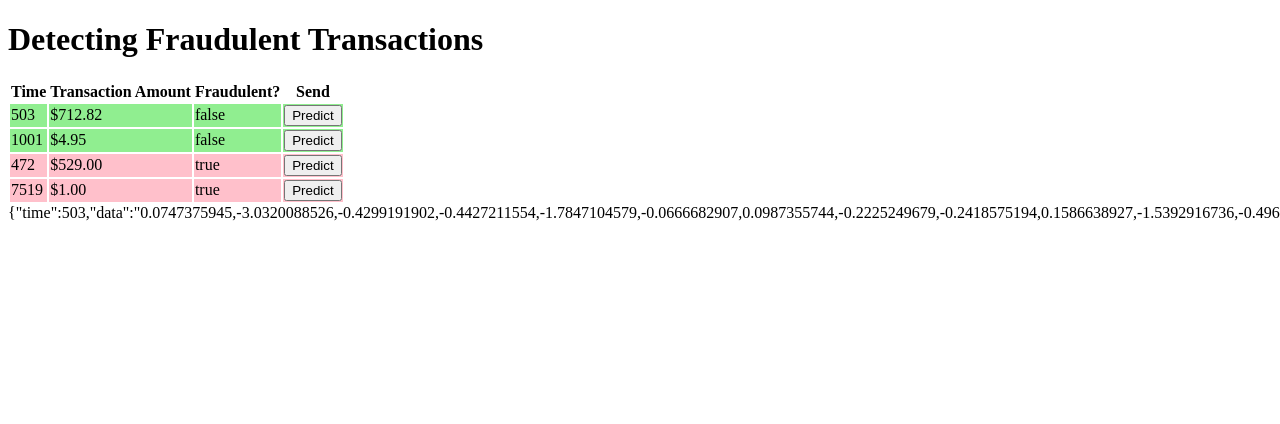
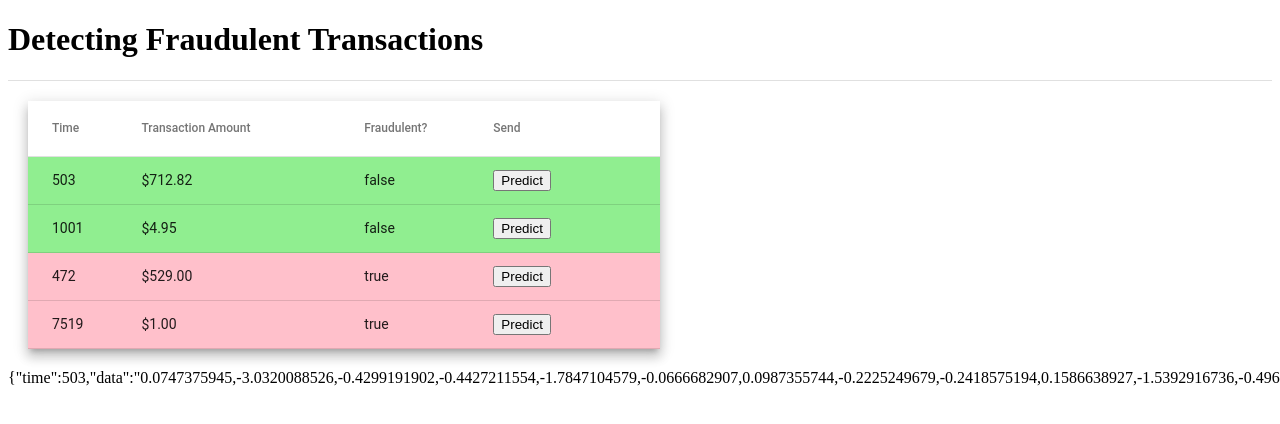
Before and after one commit to aotran/codefest-machine-learning-angular-front, an Angular app: page / in a window 1280 px wide. Shown: the top 424 px of the page. Built offline with nearby package versions, Linux system fonts and the light colour scheme.

Commit message:
Initial table formatting

```diff
--- a/package.json
+++ b/package.json
@@ -11,10 +11,12 @@
   "private": true,
   "dependencies": {
     "@angular/animations": "~12.2.0",
+    "@angular/cdk": "^12.2.6",
     "@angular/common": "~12.2.0",
     "@angular/compiler": "~12.2.0",
     "@angular/core": "~12.2.0",
     "@angular/forms": "~12.2.0",
+    "@angular/material": "^12.2.6",
     "@angular/platform-browser": "~12.2.0",
     "@angular/platform-browser-dynamic": "~12.2.0",
     "@angular/router": "~12.2.0",
--- a/src/app/data-table/data-table.component.css
+++ b/src/app/data-table/data-table.component.css
@@ -1,6 +1,14 @@
+@import "~@angular/material/prebuilt-themes/deeppurple-amber.css";
 .fraud {
     background-color: pink;
 }
 .valid {
     background-color: lightgreen;
 }
+
+table {
+    width: 50%;
+    margin-left: 20px;
+    margin-top: 20px;
+    margin-bottom: 20px;
+}
--- a/src/app/data-table/data-table.component.html
+++ b/src/app/data-table/data-table.component.html
@@ -1,17 +1,26 @@
-<table>
-    <tr>
-        <th>Time</th>
-        <th>Transaction Amount</th>
-        <th>Fraudulent?</th>
-        <th>Send</th>
-    </tr>
-    <tbody>
-        <tr *ngFor="let point of datapoints" [ngClass]="point.fraudClass ? 'fraud' : 'valid'">
-            <td>{{point.time}}</td>
-            <td>{{point.amount | currency:'USD'}}</td>
-            <td>{{point.fraudClass}}</td>
-            <td><button (click)="sendData(point)">Predict</button></td>
-        </tr>
-    </tbody>
+<mat-divider></mat-divider>
+<table mat-table [dataSource]="datapoints" class="mat-elevation-z8"  >
+    <ng-container matColumnDef="Time">
+        <th mat-header-cell *matHeaderCellDef> Time </th>
+        <td mat-cell *matCellDef="let point" [ngClass]="point.fraudClass ? 'fraud' : 'valid'">
+            {{point.time}} </td>
+    </ng-container>
+    <ng-container matColumnDef="Transaction Amount">
+        <th mat-header-cell *matHeaderCellDef>Transaction Amount </th>
+        <td mat-cell *matCellDef="let point" [ngClass]="point.fraudClass ? 'fraud' : 'valid'">
+            {{point.amount | currency:'USD'}} </td>
+    </ng-container>
+    <ng-container matColumnDef="Fraudulent?" >
+        <th mat-header-cell *matHeaderCellDef> Fraudulent? </th>
+        <td mat-cell *matCellDef="let point" [ngClass]="point.fraudClass ? 'fraud' : 'valid'">
+            {{point.fraudClass}} </td>
+    </ng-container>
+    <ng-container matColumnDef="Send" >
+        <th mat-header-cell *matHeaderCellDef> Send </th>
+        <td mat-cell *matCellDef="let point" [ngClass]="point.fraudClass ? 'fraud' : 'valid'">
+            <button color="primary" (click)="sendData(point)">Predict</button> </td>
+    </ng-container>
+    <tr mat-header-row *matHeaderRowDef="displayedColumns"></tr>
+    <tr mat-row *matRowDef="let row; columns: displayedColumns;"></tr>
 </table>
 <div>{{prediction}}</div>
--- a/src/app/data-table/data-table.component.ts
+++ b/src/app/data-table/data-table.component.ts
@@ -12,6 +12,7 @@ export class DataTableComponent implements OnInit {
 
   datapoints = DATA;
   prediction: string = JSON.stringify(DATA[0]);
+  displayedColumns: string[] = ['Time', 'Transaction Amount', 'Fraudulent?', 'Send'];
 
   constructor(private fetchApi: FetchApiService) { }
 
```
Also changed, not shown: src/app/app.module.ts (+9 -1 lines), 1 other file (tests, documents, lock files or other folders).
